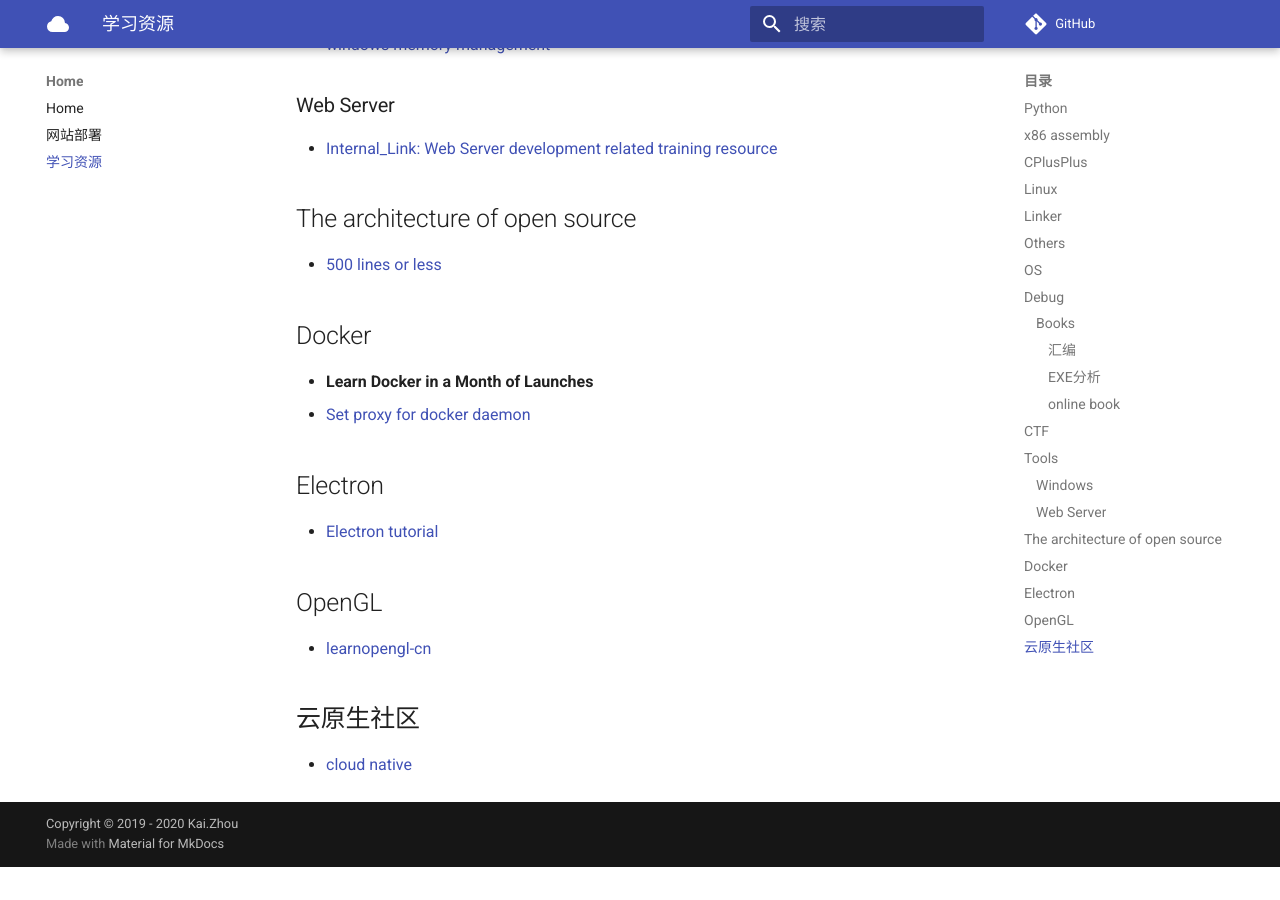
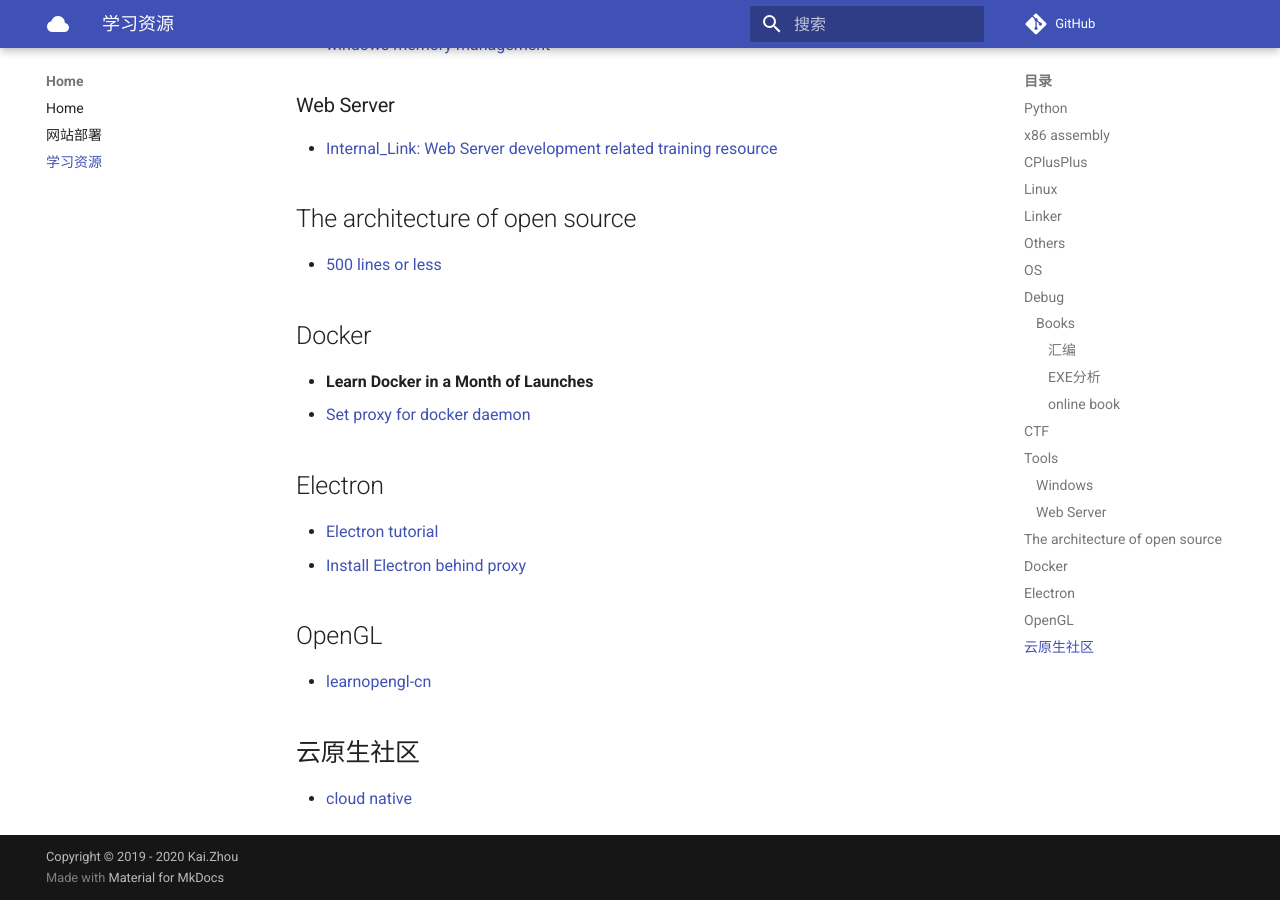
Before and after one commit to zhoukaidev/ks_blog, an MkDocs documentation site: the page built from docs/trainingResource.md, in a window 1280 px wide and 900 px high, scrolled down 2365 px. Built offline with MkDocs 1.6.1 and Material for MkDocs 9.7.7, drawn with Linux system fonts in a browser that asks for light colours; comment, search, counter and statistics services are not loaded; before the commit the page ends 3232 px from its top, so only the background shows below that.

Commit message:
Update trainingResource.md

```diff
--- a/docs/trainingResource.md
+++ b/docs/trainingResource.md
@@ -106,6 +106,7 @@ Record the link of training resource to save my bad memroy.
 ## Electron
 
 * [Electron tutorial](https://www.electronjs.org/docs/latest/tutorial/quick-start)
+* [Install Electron behind proxy](https://stackoverflow.com/questions/60054531/how-can-i-solve-the-connection-problem-during-npm-install-behind-a-proxy)
 
 ## OpenGL
 
```
